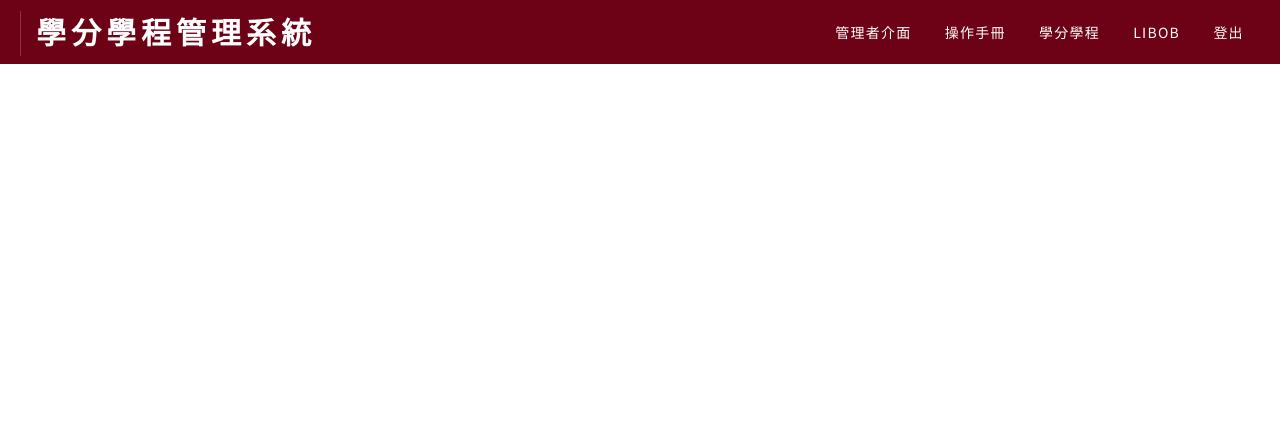
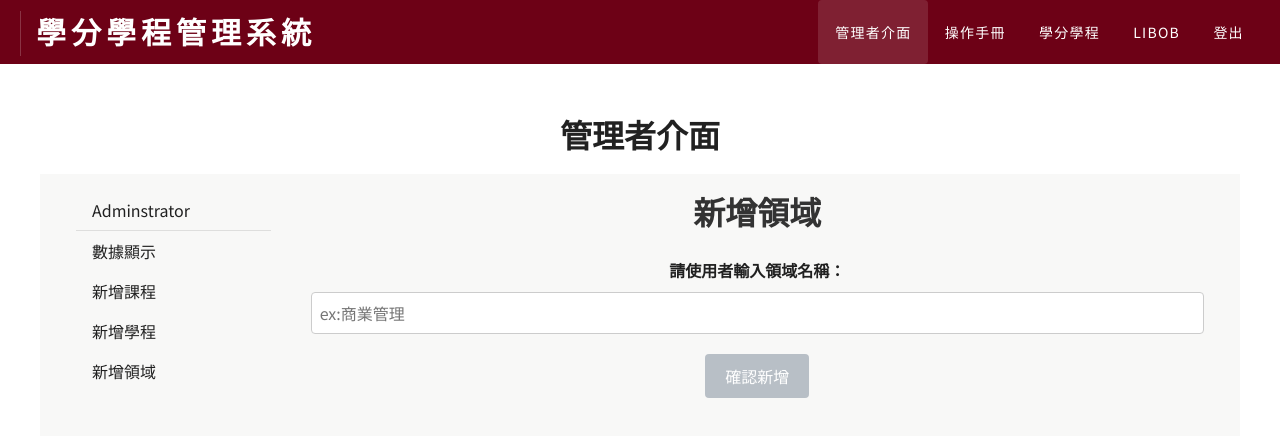
Before and after one commit to maggiey89/vproject, a Vue app: page /admin/uploadfield in a window 1280 px wide. Shown: the top 436 px of the page. Built offline with nearby package versions, Linux system fonts and the light colour scheme; the HTML template or start-up script is replaced by a standard one.

Commit message:
新增領域

```diff
--- a/src/components/Default/AdminNav.vue
+++ b/src/components/Default/AdminNav.vue
@@ -16,6 +16,7 @@
       { name: '數據顯示', route: '/admin/' },
       { name: '新增課程', route: '/admin/uploadcourse' },
       { name: '新增學程', route: '/admin/uploadprogram' },
+      { name: '新增領域', route: '/admin/uploadfield' },
   ];
   const adminAvatar = ref('url_to_default_avatar');
   const adminName = ref('');
--- /dev/null
+++ b/src/components/admin/uploadfield.vue
@@ -0,0 +1,81 @@
+<template>
+    <div>
+      <h1>新增領域</h1>
+
+      <div class="form-group">
+        <label for="domainName" class="custom-label">請使用者輸入領域名稱：</label>
+        <input type="text" id="domainName" v-model="domainName" class="custom-input" placeholder="ex:商業管理">
+      </div>
+
+      <button @click="confirmAdd" class="submit-button">確認新增</button>
+    </div>
+  </template>
+
+  <script>
+  export default {
+    data() {
+      return {
+        domainName: ''
+      };
+    },
+    methods: {
+      confirmAdd() {
+        alert('已新增領域，請到"新增學程"處新增學程內容。');
+      }
+    }
+  };
+  </script>
+
+  <style scoped>
+  h1 {
+    margin-bottom: 20px;
+    font-family: 'Arial', sans-serif;
+    color: #333;
+  }
+
+  .form-group {
+    margin-bottom: 20px;
+  }
+
+  .custom-label {
+    display: block;
+    margin-bottom: 5px;
+    font-weight: bold;
+  }
+
+  .custom-input {
+    width: 100%;
+    padding: 8px;
+    border: 1px solid #ccc;
+    border-radius: 4px;
+    font-size: 16px;
+    background-color: #fff;
+    transition: border-color 0.15s ease-in-out, box-shadow 0.15s ease-in-out;
+    margin-top: 5px;
+  }
+
+  .submit-button {
+    padding: 10px 20px;
+    font-size: 16px;
+    background-color: #b8bfc6;
+    color: #fff;
+    border: none;
+    border-radius: 4px;
+    cursor: pointer;
+    transition: background-color 0.3s ease;
+  }
+
+  .submit-button:hover {
+    background-color: #727a83;
+  }
+
+  .custom-input:hover {
+    border-color: #aaa;
+  }
+
+  .custom-input:focus {
+    border-color: #4d90fe;
+    outline: 0;
+    box-shadow: 0 0 0 0.2rem rgba(0, 123, 255, 0.25);
+  }
+  </style>
--- a/src/router/index.js
+++ b/src/router/index.js
@@ -112,6 +112,12 @@ const router = createRouter({
           component: () => import('@/components/admin/uploadprogram.vue'),
           meta: { title: '上傳新學程' },
         },
+        {
+          path: 'uploadfield',
+          name: 'uploadfield',
+          component: () => import('@/components/admin/uploadfield.vue'),
+          meta: { title: '上傳新領域' },
+        },
 
       ],
     },
```
